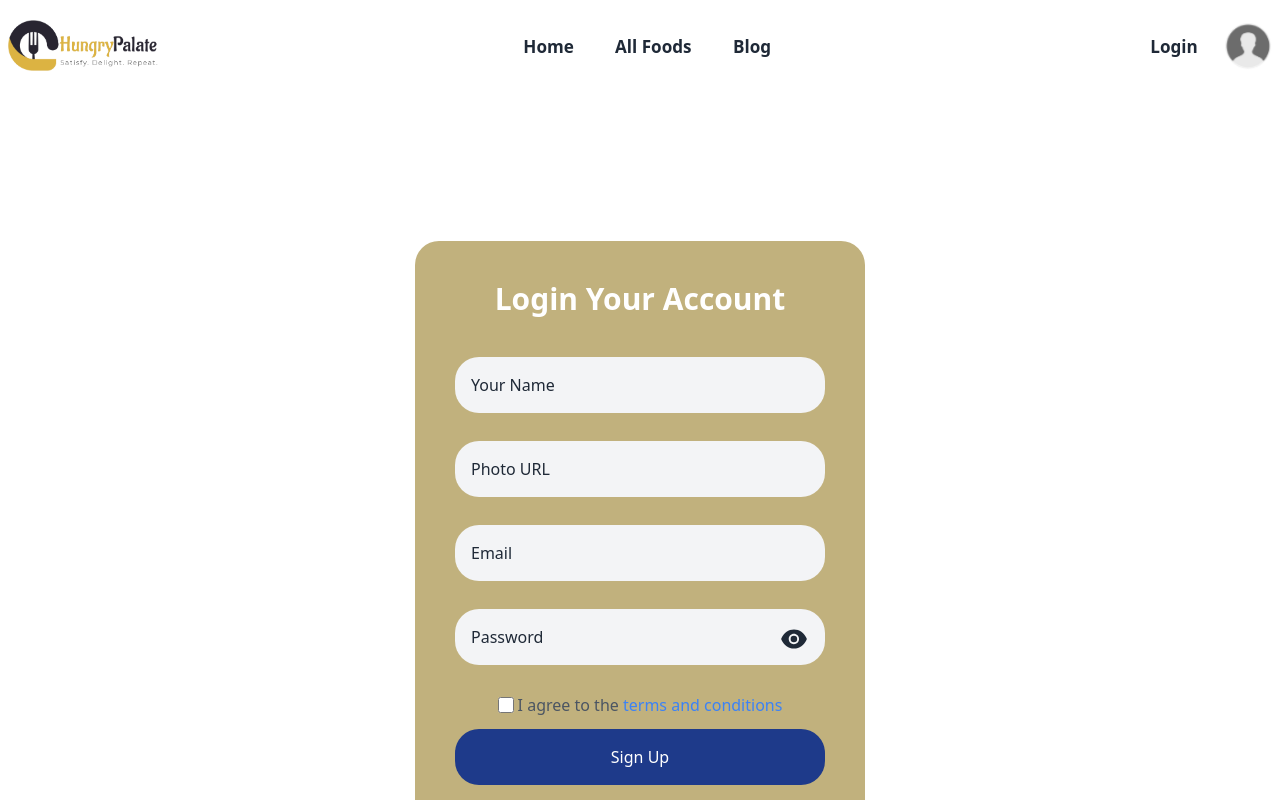
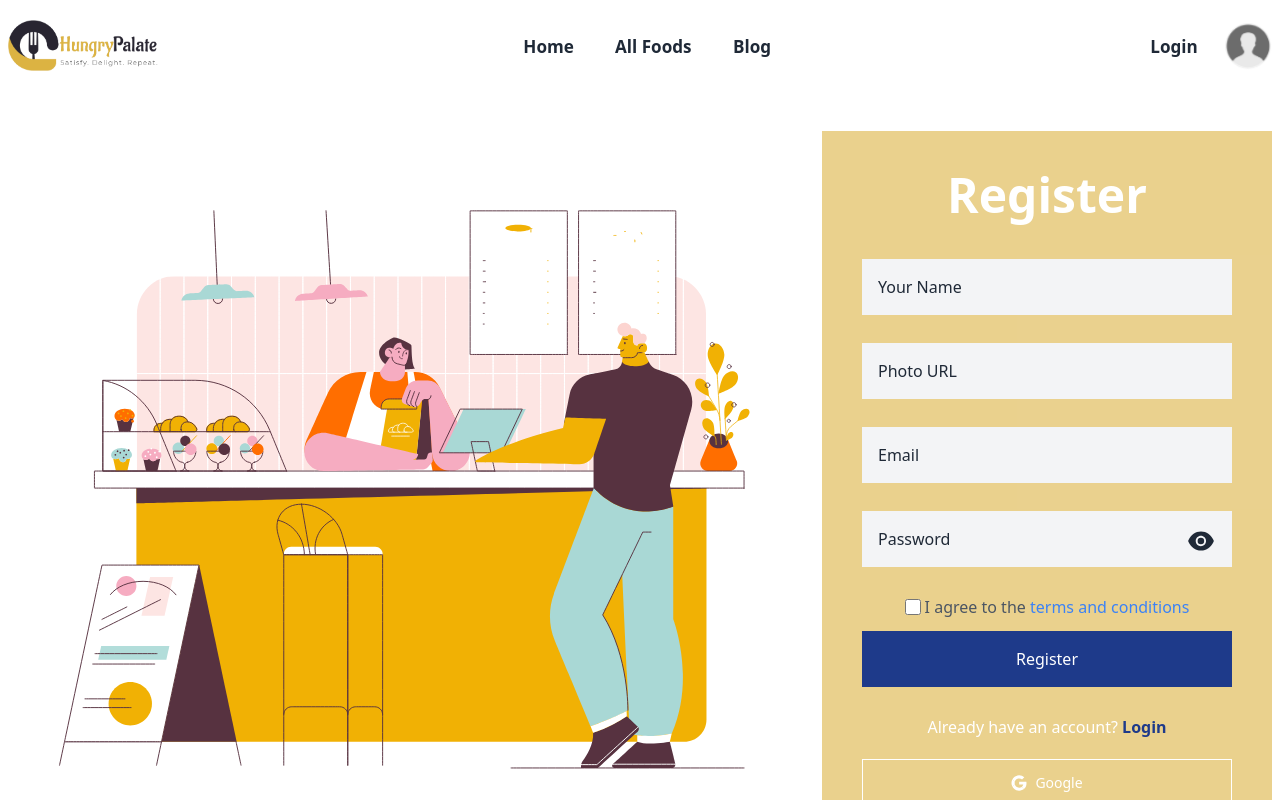
Before and after one commit to ohidursohag/Hungry-Palate-Resturent-Client, a React (Vite) app: page /register in a window 1280 px wide. Shown: the top 800 px of the page. Built offline with nearby package versions, Linux system fonts and the light colour scheme.

Commit message:
Added Firebase configaration and sequre config data and  Update Login and Register Page layout

```diff
--- a/src/Config/Firebase.config.js
+++ b/src/Config/Firebase.config.js
@@ -1,9 +1,6 @@
 // Import the functions you need from the SDKs you need
 import { initializeApp } from "firebase/app";
 import { getAuth } from 'firebase/auth';
-
-// TODO: Add SDKs for Firebase products that you want to use
-// https://firebase.google.com/docs/web/setup#available-libraries
 
 // Your web app's Firebase configuration
 const firebaseConfig = {
@@ -18,5 +15,4 @@ const firebaseConfig = {
 // Initialize Firebase
 const auth = getAuth(initializeApp(firebaseConfig));
 
-console.log(auth);
 export default auth;
--- a/src/Pages/LogIn.jsx
+++ b/src/Pages/LogIn.jsx
@@ -1,24 +1,31 @@
 import { useState } from "react";
 import { Link } from "react-router-dom";
 import { AiFillEye, AiFillEyeInvisible } from "react-icons/ai";
+import Lottie from "lottie-react";
+import login from "../assets/Lottie/loginPage.json";
 const LogIn = () => {
    const[showPass, setShowPass] = useState(false);
    return(
       <div>
-         <div className="flex min-h-[calc(100vh-100px)] items-center justify-center ">
-            <div className="  w-[350px] sm:w-[450px]  rounded-3xl bg-[#C1B17D]">
-               <div className="py-10 text-center text-3xl text-white font-bold">Signin on Your Account</div>
-               <div className=" pb-16 px-5 sm:px-10 flex  w-full flex-col rounded-3xl ">
 
-                  <form  className=" space-y-8  text-center">
+         <div className="container mx-auto flex min-h-[calc(100vh-100px)] items-center justify-center px-2">
+            <div className="hidden md:block">
+               <Lottie className=" " animationData={login} loop={true} />
+            </div>
+            <div>
+               <div className="  w-[350px] sm:w-[450px] md:w-[400px] lg:w-[450px]  bg-[#DCB342]/60">
+                  <div className="py-10 text-center text-5xl text-white font-bold">LogIn</div>
+                  <div className=" pb-16 px-5 lg:px-10 flex  w-full flex-col  ">
+
+                     <form className=" space-y-8  text-center">
                         <div className="group relative">
                            <input
-                           type="email" name="email" id="email" required className="peer h-14 w-full rounded-3xl bg-gray-100 px-4 text-sm outline-none" />
+                              type="email" name="email" id="email" required className="peer h-14 w-full  bg-gray-100 px-4 text-sm outline-none" />
                            <label htmlFor="email" className={`absolute left-2 top-0 flex h-full  items-center pl-2 text-base transform transition-all duration-500 group-focus-within:-top-7 group-focus-within:h-1/2 group-focus-within:pl-0 group-focus-within:text-base group-focus-within:text-white peer-valid:-top-7 peer-valid:h-1/2 peer-valid:pl-0 peer-valid:text-base peer-valid:text-white`}>Email</label>
                         </div>
 
                         <div className="group relative">
-                        <input type={showPass ? 'text' : 'password'} name="password" id="password" required className="peer h-14 w-full rounded-3xl bg-gray-100 px-4 text-sm outline-none" />
+                           <input type={showPass ? 'text' : 'password'} name="password" id="password" required className="peer h-14 w-full  bg-gray-100 px-4 text-sm outline-none" />
                            <label htmlFor="password" className="absolute left-2 top-0 flex h-full transform items-center pl-2 text-base transition-all duration-500 group-focus-within:-top-7 group-focus-within:h-1/2 group-focus-within:pl-0 group-focus-within:text-base group-focus-within:text-white peer-valid:-top-7 peer-valid:h-1/2 peer-valid:pl-0 peer-valid:text-base peer-valid:text-white">Password</label>
 
                            <div onClick={() => setShowPass(!showPass)} className="absolute right-4 top-[15px] text-3xl">
@@ -29,20 +36,20 @@ const LogIn = () => {
                         </div>
 
 
-                     <button className="h-14 w-full rounded-3xl bg-blue-900 text-white transition-all duration-300 hover:bg-blue-800">Sign In</button>
+                        <button className="h-14 w-full  bg-blue-900 text-white transition-all duration-300 hover:bg-blue-800">Sign In</button>
 
                         <div className="space-y-3">
 
                            <p className="gap-2 text-center text-white">
                               <span>Do not have an account? </span>
-                           <Link to="/signup" className="font-semibold text-blue-900 hover:text-blue-600">Sign up</Link>
+                              <Link to="/register" className="font-semibold text-blue-900 hover:text-blue-600">Register</Link>
                            </p>
                         </div>
                      </form>
 
-                  <div className="flex flex-col justify-center items-center gap-3 ">
+                     <div className="flex flex-col justify-center items-center  ">
                         <div
-                        className="cursor-pointer group border-white group  mt-5 inline-flex h-12 w-[310px] sm:w-[350px] items-center justify-center gap-2  rounded-3xl border px-4 py-2 transition-colors duration-300  hover:bg-[#34A353] hover:border-[#34A353] focus:outline-none">
+                           className="cursor-pointer group border-white group  mt-5 inline-flex h-12 w-full items-center justify-center gap-2   border px-4 py-2 transition-colors duration-300  hover:bg-[#34A353] hover:border-[#34A353] focus:outline-none">
                            <span>
                               <svg width="16" height="16" viewBox="0 0 16 16" fill="none" xmlns="http://www.w3.org/2000/svg">
                                  <path d="M15.5005 8.18332C15.5005 7.66664 15.4505 7.13331 15.3671 6.6333H8.15039V9.58333H12.2838C12.1171 10.5333 11.5671 11.3667 10.7504 11.9L13.2171 13.8167C14.6671 12.4667 15.5005 10.5 15.5005 8.18332Z" fill="white" />
@@ -60,5 +67,6 @@ const LogIn = () => {
                </div>
             </div>
          </div>
+      </div>
    )}
 export default LogIn;
--- a/src/Pages/Register.jsx
+++ b/src/Pages/Register.jsx
@@ -1,31 +1,36 @@
 import { Link } from "react-router-dom";
 import { AiFillEye, AiFillEyeInvisible } from 'react-icons/ai';
 import { useState } from "react";
-
+import Lottie from "lottie-react";
+import login from "../assets/Lottie/loginPage.json";
 const Register = () => {
    const [showPass, setShowPass] = useState(false);
    return(
       <div>
-         <div className="flex min-h-screen  items-center justify-center py-[150px]">
-            <div className="relative w-[350px] sm:w-[450px]  rounded-3xl bg-[#C1B17D]">
-               <div className="py-10 text-center text-3xl text-white font-bold">Login Your Account</div>
-               <div className=" pb-10 px-5 sm:px-10 flex  w-full flex-col rounded-3xl">
-                  <form  className="text-center">
+         <div className="container mx-auto flex min-h-[calc(100vh-100px)]  items-center justify-center px-2 py-10">
+            <div className="hidden md:block">
+               <Lottie className=" " animationData={login} loop={true} />
+            </div>
+            <div>
+               <div className=" w-[350px] sm:w-[450px] md:w-[400px] lg:w-[450px]  bg-[#DCB342]/60">
+                  <div className="py-10 text-center text-5xl text-white font-bold">Register</div>
+                  <div className=" pb-10 px-5 lg:px-10 flex  w-full flex-col ">
+                     <form className="text-center">
                         <div className="group relative mb-7">
-                        <input type="text" id="name" name="name" required className="peer h-14 w-full rounded-3xl bg-gray-100 px-4 text-sm outline-none" />
+                           <input type="text" id="name" name="name" required className="peer h-14 w-full  bg-gray-100 px-4 text-sm outline-none" />
                            <label htmlFor="name" className="absolute left-2 top-0 flex h-full transform items-center pl-2 text-base transition-all duration-500 group-focus-within:-top-7 group-focus-within:h-1/2 group-focus-within:pl-0 group-focus-within:text-base group-focus-within:text-white peer-valid:-top-7 peer-valid:h-1/2 peer-valid:pl-0 peer-valid:text-base peer-valid:text-white">Your Name</label>
                         </div>
                         <div className="group relative mb-7">
-                        <input type="url" id="photoUrl" name="photoUrl" required className="peer h-14 w-full rounded-3xl bg-gray-100 px-4 text-sm outline-none" />
+                           <input type="url" id="photoUrl" name="photoUrl" required className="peer h-14 w-full  bg-gray-100 px-4 text-sm outline-none" />
                            <label htmlFor="photoUrl" className="absolute left-2 top-0 flex h-full transform items-center pl-2 text-base transition-all duration-500 group-focus-within:-top-7 group-focus-within:h-1/2 group-focus-within:pl-0 group-focus-within:text-base group-focus-within:text-white peer-valid:-top-7 peer-valid:h-1/2 peer-valid:pl-0 peer-valid:text-base peer-valid:text-white">Photo URL</label>
                         </div>
                         <div className="group relative mb-7">
-                        <input type="email" id="email" name="email" required className="peer h-14 w-full rounded-3xl bg-gray-100 px-4 text-sm outline-none" />
+                           <input type="email" id="email" name="email" required className="peer h-14 w-full  bg-gray-100 px-4 text-sm outline-none" />
                            <label htmlFor="email" className="absolute left-2 top-0 flex h-full transform items-center pl-2 text-base transition-all duration-500 group-focus-within:-top-7 group-focus-within:h-1/2 group-focus-within:pl-0 group-focus-within:text-base group-focus-within:text-white peer-valid:-top-7 peer-valid:h-1/2 peer-valid:pl-0 peer-valid:text-base peer-valid:text-white">Email</label>
                         </div>
 
                         <div className="group relative mb-7">
-                        <input type={showPass ? 'text' : 'password'} name="password" id="password" required className="peer h-14 w-full rounded-3xl bg-gray-100 px-4 text-sm outline-none" />
+                           <input type={showPass ? 'text' : 'password'} name="password" id="password" required className="peer h-14 w-full  bg-gray-100 px-4 text-sm outline-none" />
                            <label htmlFor="password" className="absolute left-2 top-0 flex h-full transform items-center pl-2 text-base transition-all duration-500 group-focus-within:-top-7 group-focus-within:h-1/2 group-focus-within:pl-0 group-focus-within:text-base group-focus-within:text-white peer-valid:-top-7 peer-valid:h-1/2 peer-valid:pl-0 peer-valid:text-base peer-valid:text-white">Password</label>
 
                            <div onClick={() => setShowPass(!showPass)} className="absolute right-4 top-[15px] text-3xl">
@@ -40,18 +45,18 @@ const Register = () => {
                            <label htmlFor="terms" className=" text-gray-600 ml-1">I agree to the <a href="#" className="text-blue-500 hover:text-blue-600">terms and conditions</a></label>
                         </div>
 
-                     <button type="submit" className="h-14 mb-7 w-full rounded-3xl bg-blue-900 text-white transition-all duration-300 hover:bg-blue-800">Sign Up</button>
+                        <button type="submit" className="h-14 mb-7 w-full  bg-blue-900 text-white transition-all duration-300 hover:bg-blue-800">Register</button>
 
                         <p className="gap-2 text-center text-white">
                            <span>Already have an account? </span>
-                        <Link to="/signin" className="font-semibold text-blue-900 hover:text-blue-600"> SignIn</Link>
+                           <Link to="/login" className="font-semibold text-blue-900 hover:text-blue-600"> Login</Link>
                         </p>
                      </form>
 
                      <div className="flex flex-col justify-center items-center gap-3 ">
 
                         <div
-                        className="cursor-pointer group border-white-500 group w-[310px] sm:w-[350px]  mt-5 inline-flex h-12  items-center justify-center gap-2  rounded-3xl border px-4 py-2 transition-colors duration-300  hover:bg-[#34A353] hover:border-[#34A353] focus:outline-none">
+                           className="cursor-pointer group border-white group w-full  mt-5 inline-flex h-12  items-center justify-center gap-2   border px-4 py-2 transition-colors duration-300  hover:bg-[#34A353] hover:border-[#34A353] focus:outline-none">
                            <span>
                               <svg width="16" height="16" viewBox="0 0 16 16" fill="none" xmlns="http://www.w3.org/2000/svg">
                                  <path d="M15.5005 8.18332C15.5005 7.66664 15.4505 7.13331 15.3671 6.6333H8.15039V9.58333H12.2838C12.1171 10.5333 11.5671 11.3667 10.7504 11.9L13.2171 13.8167C14.6671 12.4667 15.5005 10.5 15.5005 8.18332Z" fill="white" />
@@ -68,5 +73,6 @@ const Register = () => {
                </div>
             </div>
          </div>
+      </div>
    )}
 export default Register;
```
Lines whose indentation alone changed are shown as unchanged.
